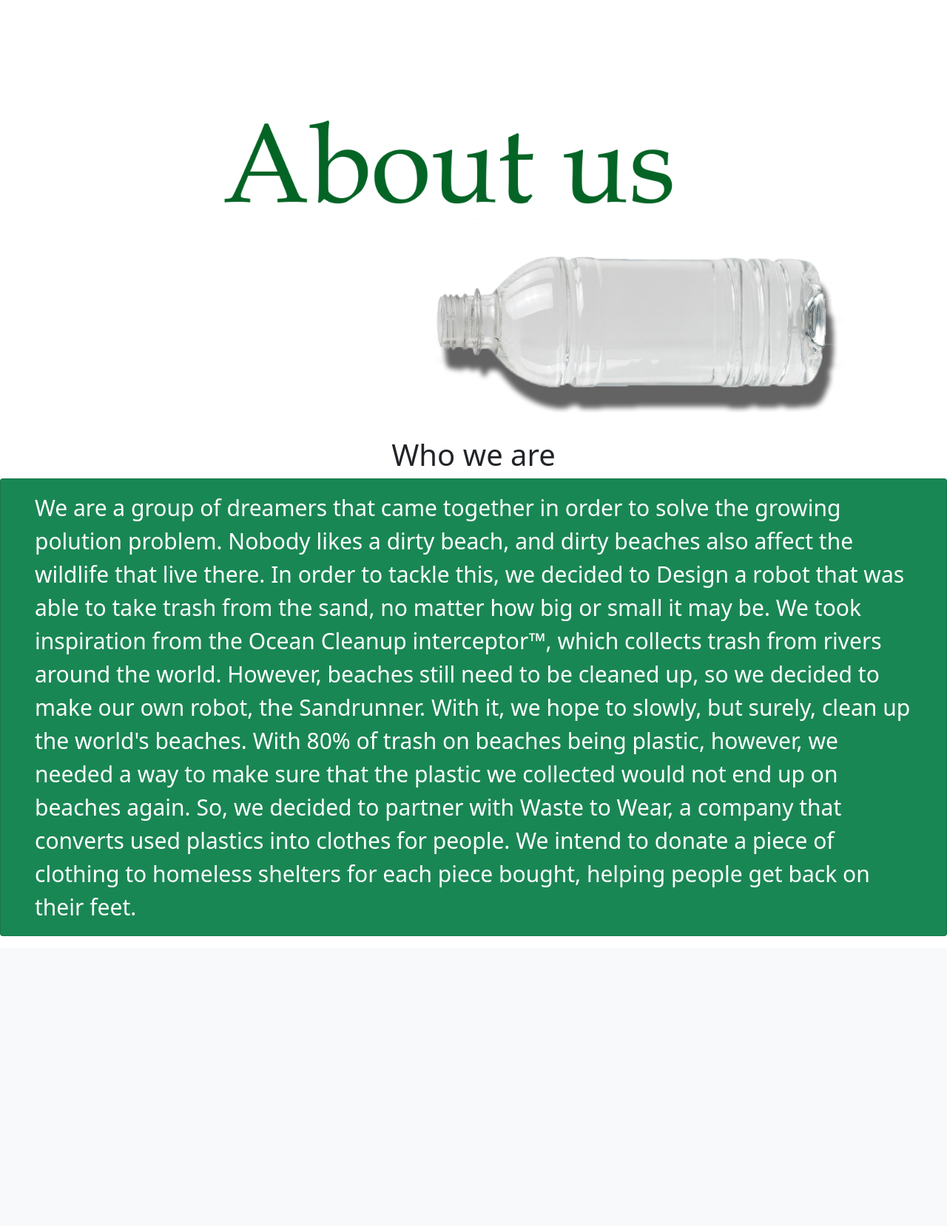
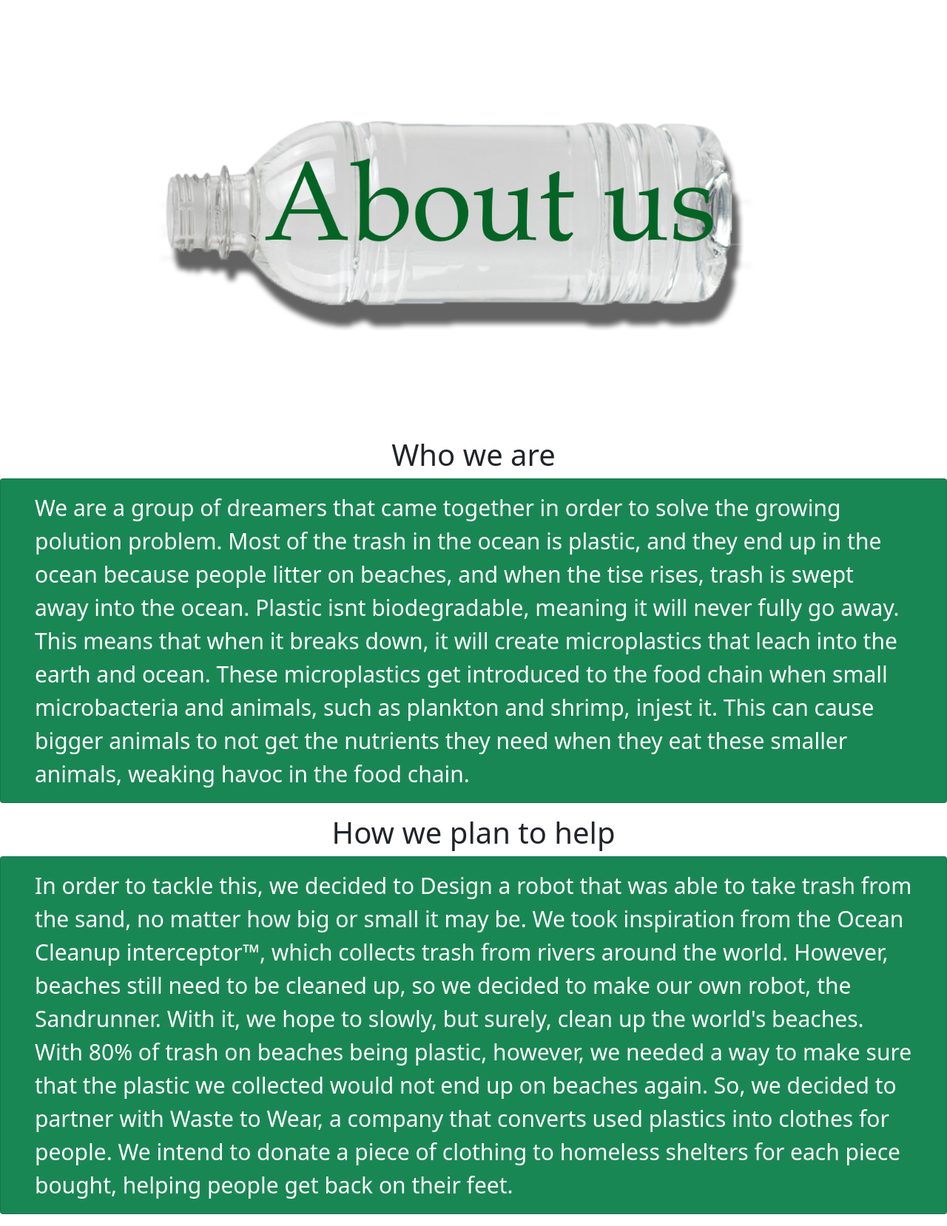
Before and after one commit to ItzTwoFast/flaskpractice20201, a Flask app: template templates/aboutUs.html in a window 1280 px wide. Shown: the part 81-1739 px from the top of the page at 74% size. Before the commit the page ends 1347 px from the top, so only its background shows below. Run offline with Flask 2, Linux system fonts and the light colour scheme; the template is opened without the code that fills it, so the values that code supplies are empty.

Commit message:
new pages

```diff
--- a/app.py
+++ b/app.py
@@ -12,12 +12,12 @@ app = Flask(__name__)
 
 # -- Routes section --
 @app.route('/')
-@app.route('/homepage')
+@app.route('/homepage.html')
 def index():
     return render_template("homepage.html")
 
 
-@app.route('/about')
+@app.route('/aboutUs.html')
 def aboutUs():
     return render_template("aboutUs.html")
 
--- a/templates/aboutUs.html
+++ b/templates/aboutUs.html
@@ -10,6 +10,7 @@
     <link href="https://cdn.jsdelivr.net/npm/bootstrap@5.0.2/dist/css/bootstrap.min.css" rel="stylesheet"
         integrity="sha384-EVSTQN3/azprG1Anm3QDgpJLIm9Nao0Yz1ztcQTwFspd3yD65VohhpuuCOmLASjC" crossorigin="anonymous">
     <title>Eulo</title>
+    <link rel="shortcut icon" type="image/ico" href="../static/images/favicon.ico" />
 </head>
 
 <body>
@@ -29,10 +30,10 @@
                 <div class="collapse navbar-collapse" id="navbarSupportedContent">
                     <ul class="navbar-nav me-auto mb-2 mb-lg-0">
                         <li class="nav-item">
-                            <a class="nav-link active" aria-current="page" href="#">Home</a>
+                            <a class="nav-link active" aria-current="page" href="homepage.html">Home</a>
                         </li>
                         <li class="nav-item">
-                            <a class="nav-link active" aria-current="page" href="#">About Us</a>
+                            <a class="nav-link active" aria-current="page" href="aboutUs.html">About Us</a>
                         </li>
                         <li class="nav-item">
                             <a class="nav-link active" aria-current="page" href="#">Donate</a>
@@ -54,21 +55,31 @@
             </div>
         </nav>
     </div>
-    <img id="about" src="../static/images/about us.png">
+    <img id="about" src="../static/images/about usv2.png">
     <h1>
         Who we are
     </h1>
     <div class="card text-white bg-success mb-3">
         <div class="card-body">
-        We are a group of dreamers that came together in order to solve the growing polution problem. Nobody likes a
-        dirty beach, and dirty beaches also affect the wildlife that live there. In order to tackle this, we decided to
-        Design a robot that was able to take trash from the sand, no matter how big or small it may be. We took
-        inspiration from the Ocean Cleanup interceptor™, which collects trash from rivers around the world. However,
-        beaches still need to be cleaned up, so we decided to make our own robot, the Sandrunner. With it, we hope to
-        slowly, but surely, clean up the world's beaches. With 80% of trash on beaches being plastic, however, we needed
-        a way to make sure that the plastic we collected would not end up on beaches again. So, we decided to partner with
-        Waste to Wear, a company that converts used plastics into clothes for people. We intend to donate a piece of clothing
-        to homeless shelters for each piece bought, helping people get back on their feet.
+            We are a group of dreamers that came together in order to solve the growing polution problem. Most of the trash in the ocean
+            is plastic, and they end up in the ocean because people litter on beaches, and when the tise rises, trash is swept away into the ocean.
+            Plastic isnt biodegradable, meaning it will never fully go away. This means that when it breaks down, it will create microplastics that
+            leach into the earth and ocean. These microplastics get introduced to the food chain when small microbacteria and animals, such as plankton and shrimp, injest it.
+            This can cause bigger animals to not get the nutrients they need when they eat these smaller animals, weaking havoc in the food chain.
+        </div>
+    </div>
+    <h1>
+        How we plan to help
+    </h1>
+    <div class="card text-white bg-success mb-3">
+        <div class="card-body">
+            In order to tackle this, we decided to Design a robot that was able to take trash from the sand, no matter
+            how big or small it may be. We took inspiration from the Ocean Cleanup interceptor™, which collects trash from rivers around the world. However,
+            beaches still need to be cleaned up, so we decided to make our own robot, the Sandrunner. With it, we hope
+            to slowly, but surely, clean up the world's beaches. With 80% of trash on beaches being plastic, however, we
+            needed a way to make sure that the plastic we collected would not end up on beaches again. So, we decided to
+            partner with Waste to Wear, a company that converts used plastics into clothes for people. We intend to donate a piece of
+            clothing to homeless shelters for each piece bought, helping people get back on their feet.
         </div>
     </div>
 </body>
```
Also changed, not shown: templates/homepage.html (+6 -6 lines), static/images/about usv2.png (added).
